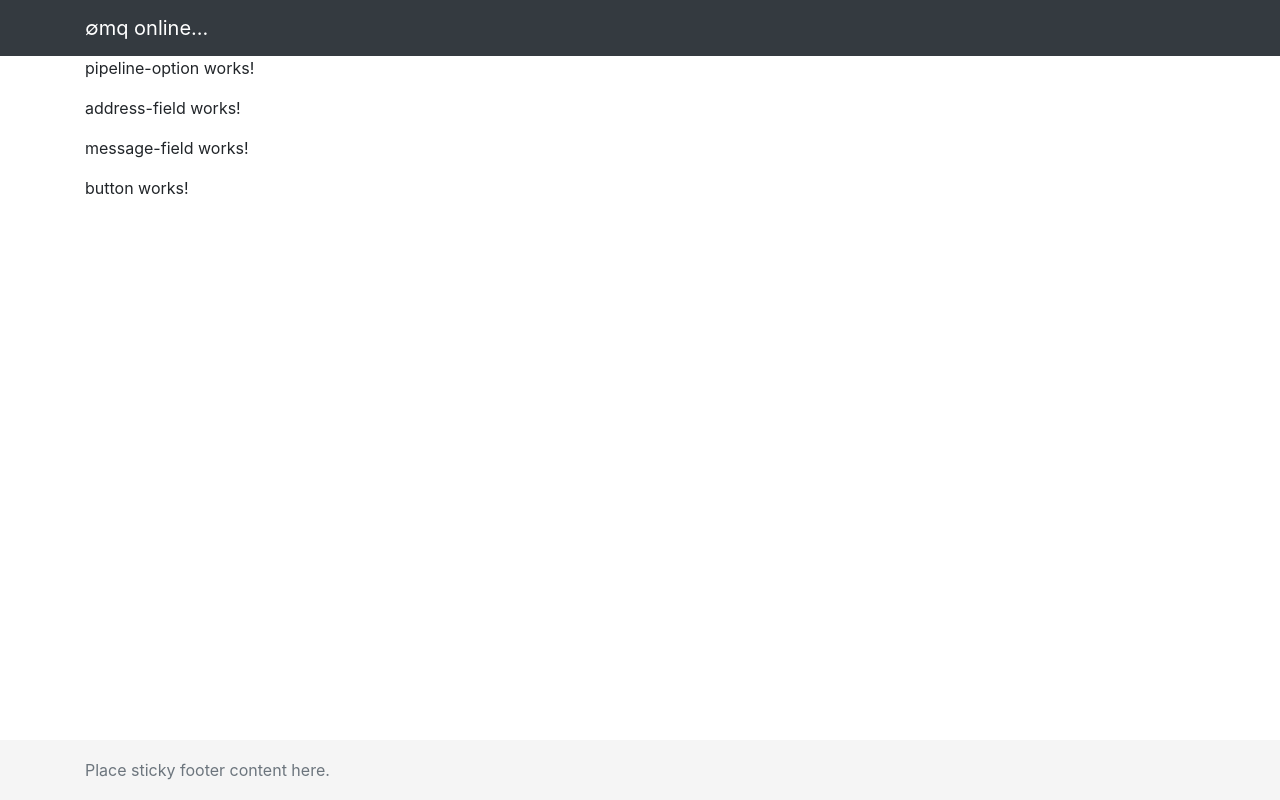
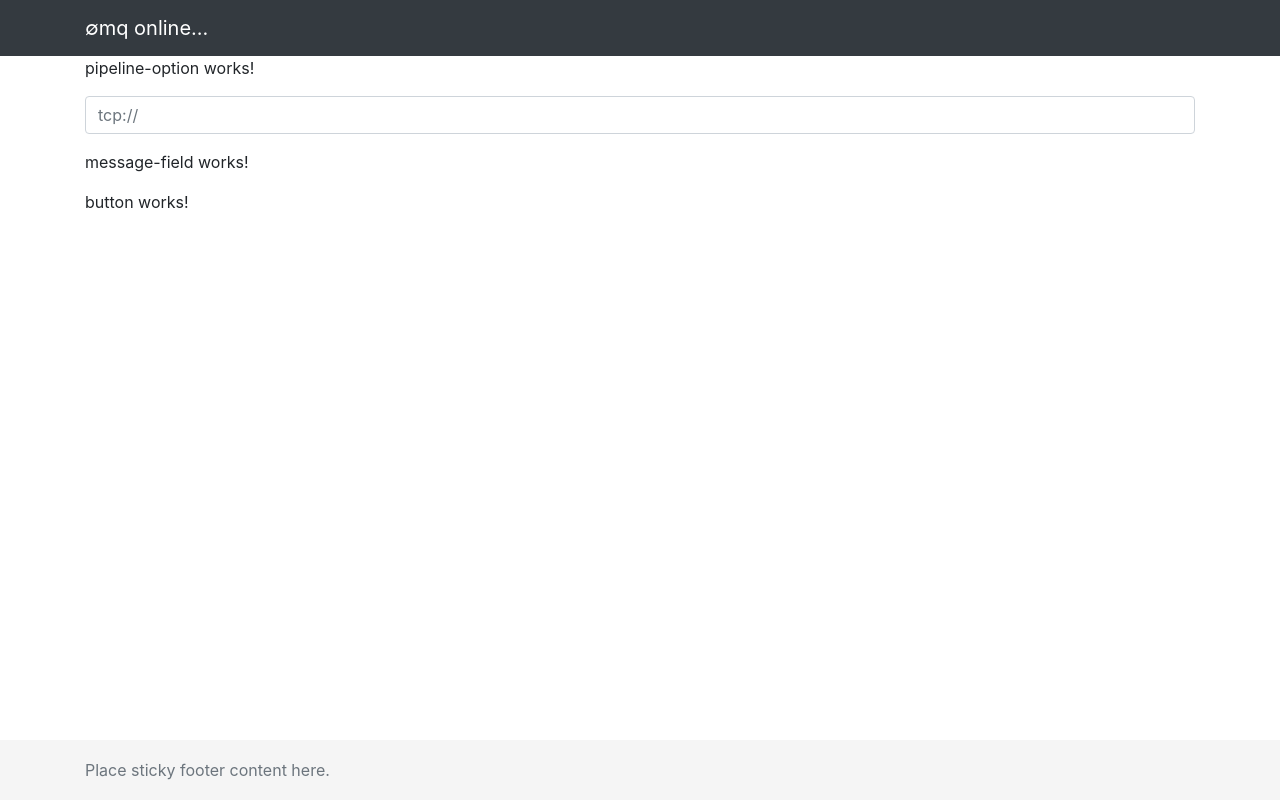
Before and after one commit to fortunee/zeromq-online-client, an Angular app: page / in a window 1280 px wide. Built offline with nearby package versions, Linux system fonts and the light colour scheme.

Commit message:
Add an input field for address

```diff
--- a/src/app/components/shared/address-field/address-field.component.html
+++ b/src/app/components/shared/address-field/address-field.component.html
@@ -1,3 +1,3 @@
-<p>
-  address-field works!
-</p>
+<div class="form-group">
+  <input type="text" class="form-control" id="address" placeholder="tcp://">
+</div>
```
